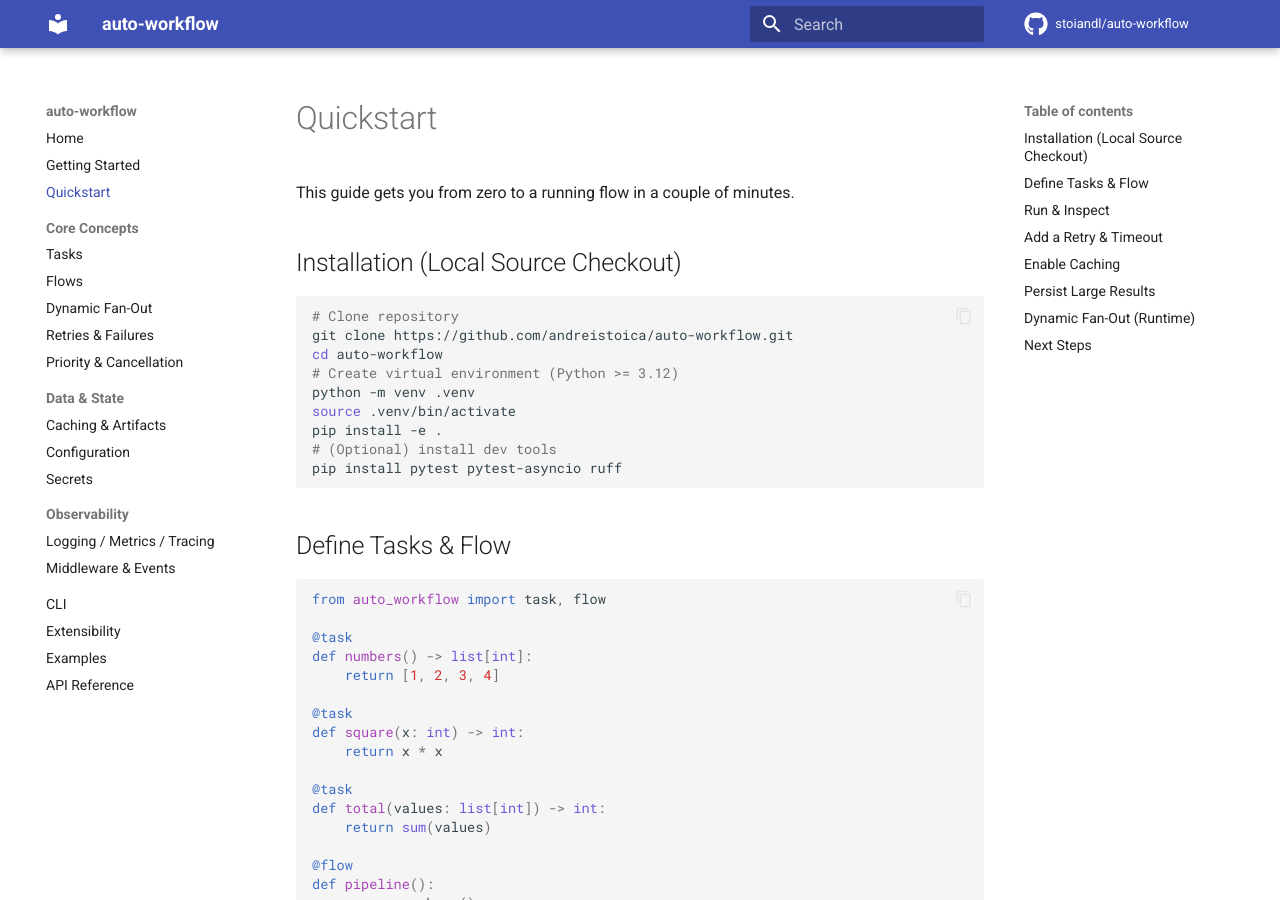
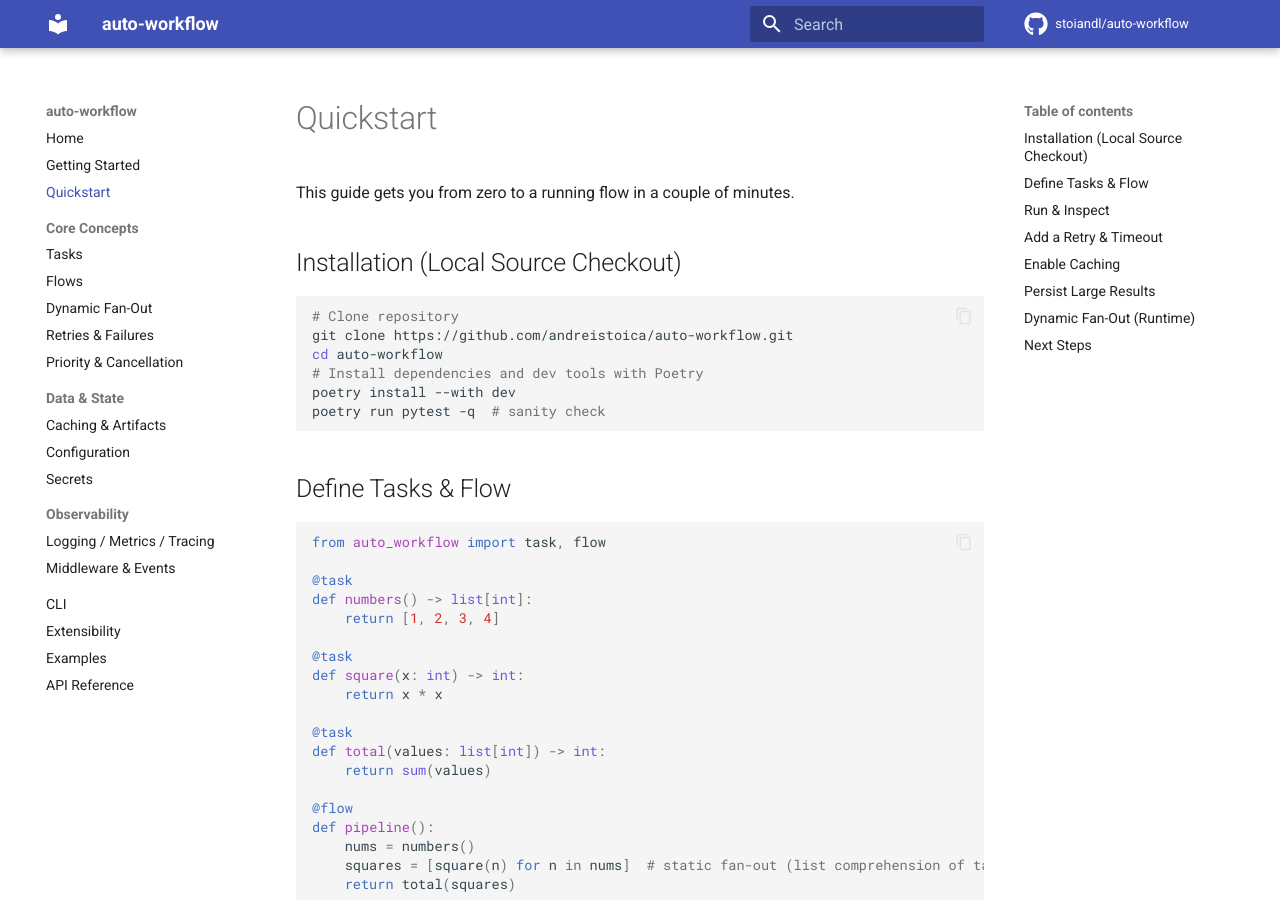
Before and after one commit to stoiandl/auto-workflow, an MkDocs documentation site: the page built from docs/quickstart.md, in a window 1280 px wide and 900 px high. Built offline with MkDocs 1.6.1 and Material for MkDocs 9.7.7, drawn with Linux system fonts in a browser that asks for light colours; comment, search, counter and statistics services are not loaded.

````diff
--- a/docs/quickstart.md
+++ b/docs/quickstart.md
@@ -7,12 +7,9 @@ This guide gets you from zero to a running flow in a couple of minutes.
 # Clone repository
 git clone https://github.com/andreistoica/auto-workflow.git
 cd auto-workflow
-# Create virtual environment (Python >= 3.12)
-python -m venv .venv
-source .venv/bin/activate
-pip install -e .
-# (Optional) install dev tools
-pip install pytest pytest-asyncio ruff
+# Install dependencies and dev tools with Poetry
+poetry install --with dev
+poetry run pytest -q  # sanity check
 ```
 
 ## Define Tasks & Flow
````
Also changed, not shown: README.md (+10 -5 lines), pyproject.toml (+12 -9 lines), 10 other files.
